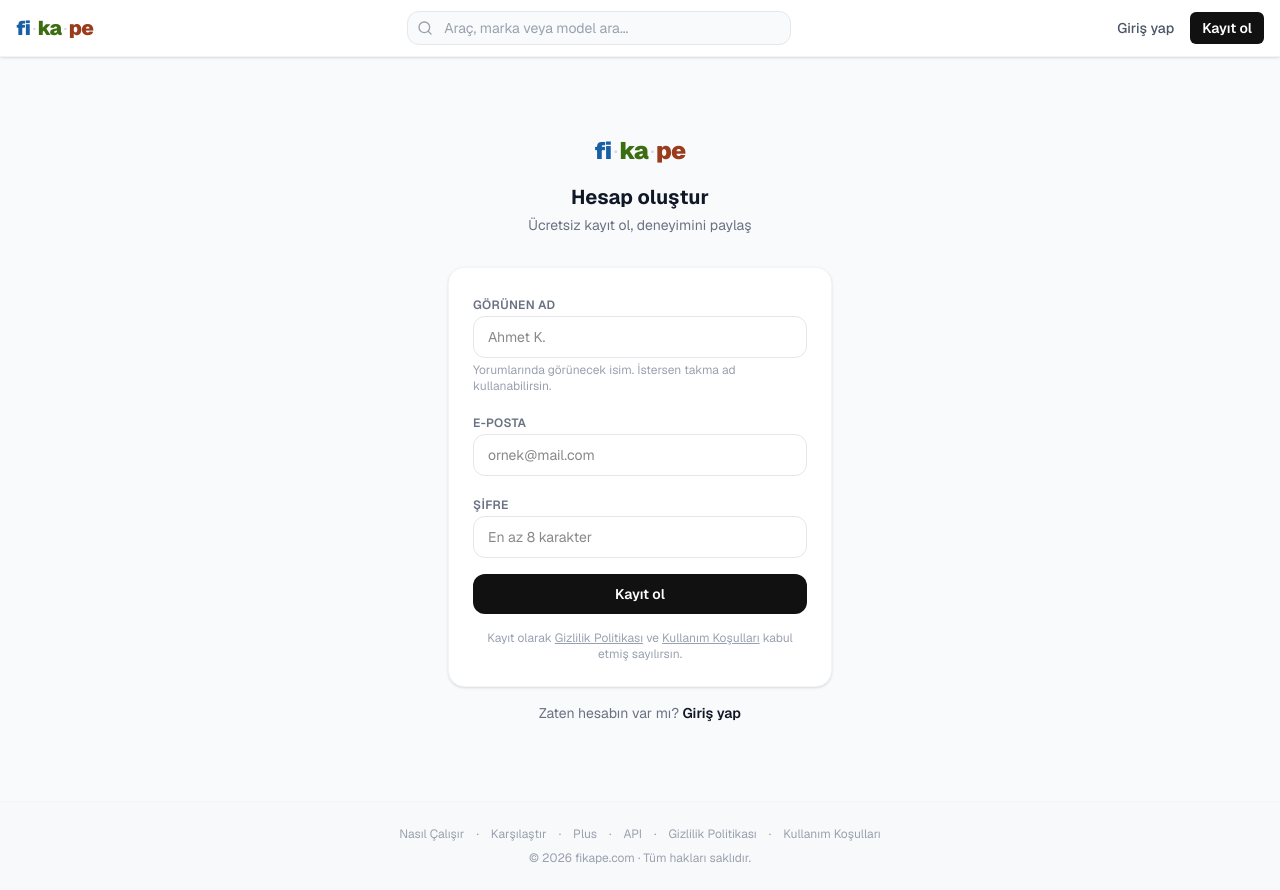
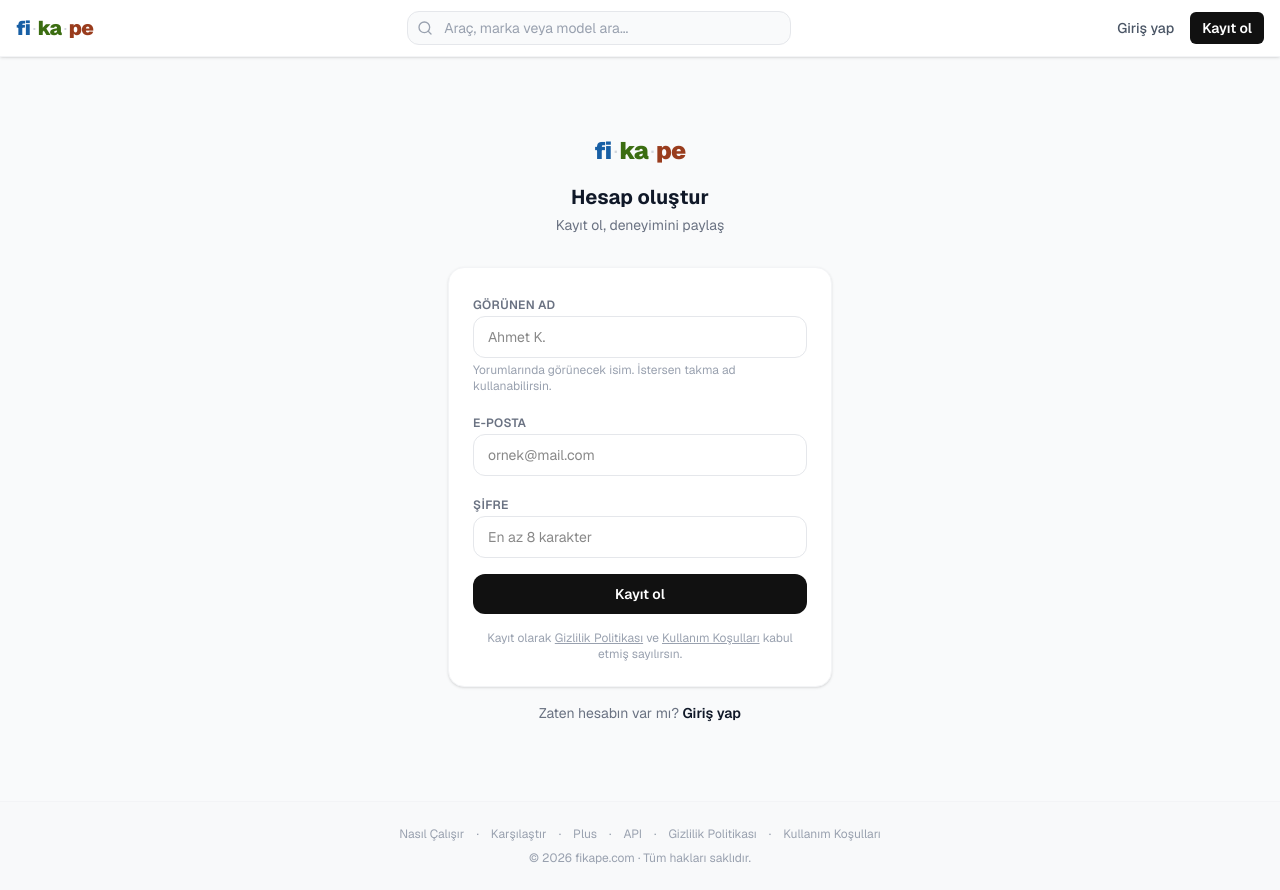
Before and after one commit to fatihenesekren/fikape, a Next.js app: page /kayit in a window 1280 px wide. Built offline with nearby package versions, Linux system fonts and the light colour scheme; no server answers.

Commit message:
Kayıt ve karşılaştır sayfalarından "Ücretsiz" ifadesini kaldır
Marka dilini para/ücret kelimesinden tamamen arındırma kararının devamı.

```diff
--- a/src/app/karsilastir/page.tsx
+++ b/src/app/karsilastir/page.tsx
@@ -113,7 +113,7 @@ export default async function ComparePage({
 
         <h1 className="text-3xl font-bold text-gray-900 mb-2">Araç Karşılaştır</h1>
         <p className="text-sm text-gray-400 mb-8">
-          fikape kullanıcı yorumlarına dayalı, iki veya daha fazla aracı yan yana karşılaştır. Ücretsiz.
+          fikape kullanıcı yorumlarına dayalı, iki veya daha fazla aracı yan yana karşılaştır.
         </p>
 
         <ComparePicker initial={products.map((p) => ({ slug: p.slug, name: `${p.model.brand.name} ${stripModelGenRange(p.model.name)}${p.year ? ` ${p.year}` : ""}` }))} />
--- a/src/app/kayit/page.tsx
+++ b/src/app/kayit/page.tsx
@@ -54,7 +54,7 @@ function KayitForm() {
             <span style={{ color: "#993C1D" }}>pe</span>
           </Link>
           <h1 className="text-xl font-bold text-gray-900">Hesap oluştur</h1>
-          <p className="text-sm text-gray-500 mt-1">Ücretsiz kayıt ol, deneyimini paylaş</p>
+          <p className="text-sm text-gray-500 mt-1">Kayıt ol, deneyimini paylaş</p>
           {ref && (
             <p className="text-xs text-gray-400 mt-2">Bir arkadaşının daveti ile geliyorsun 👋</p>
           )}
```
